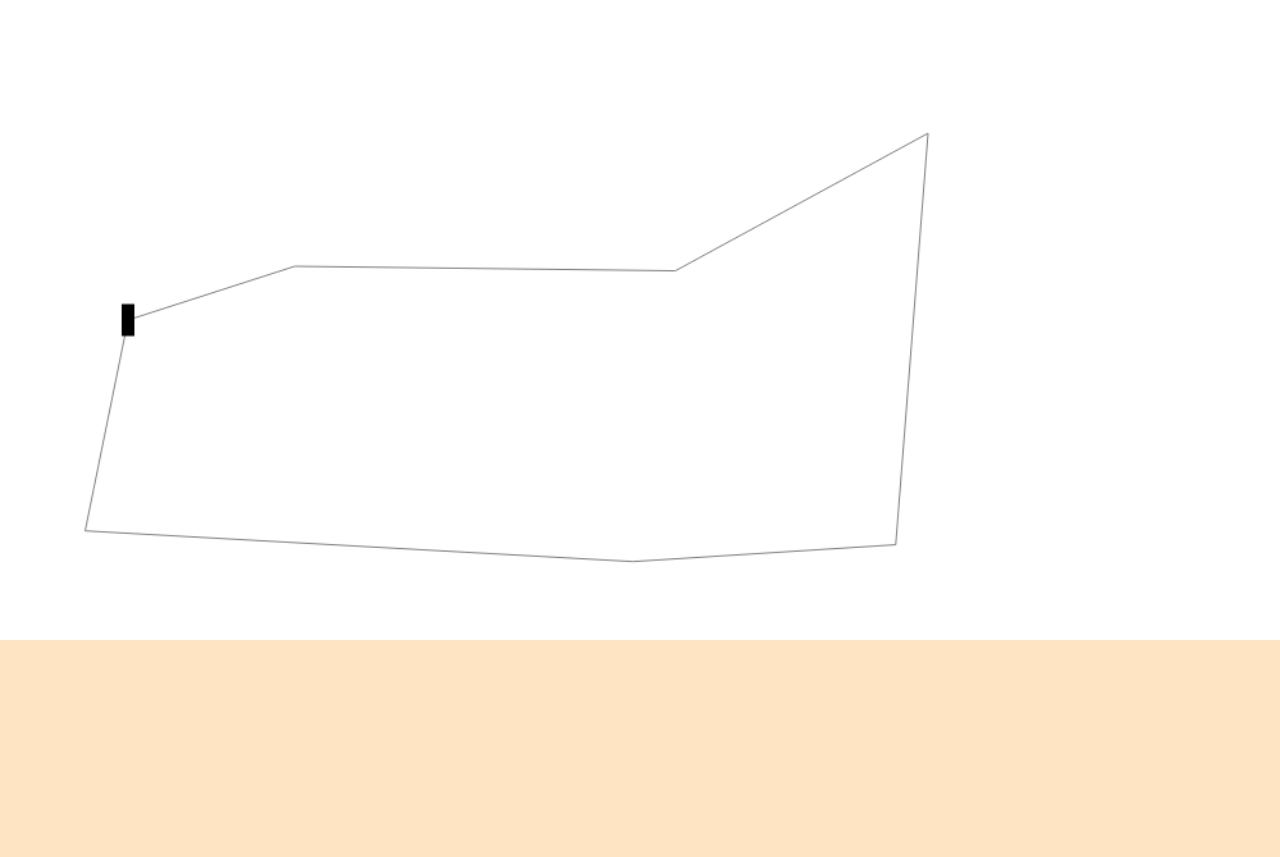
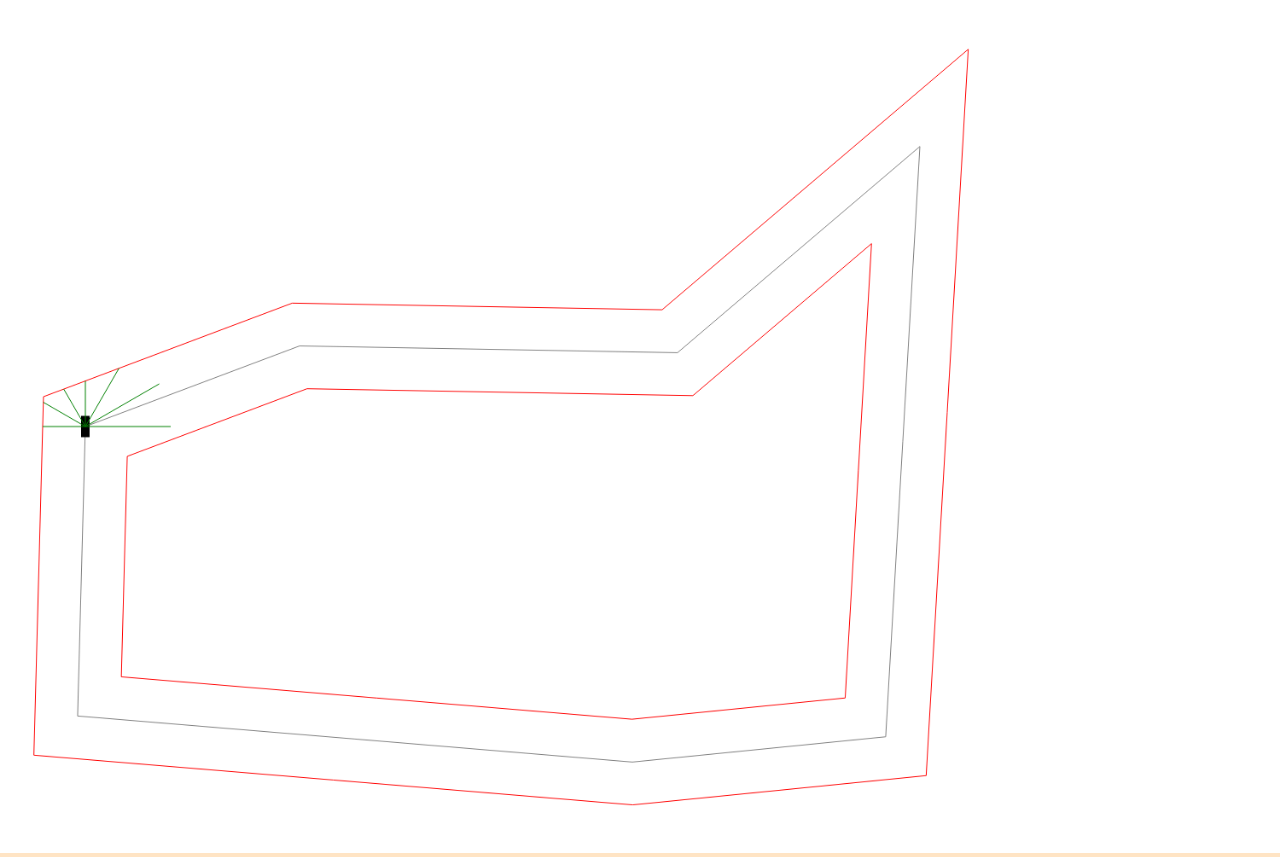
Before and after one commit to Eskarino/JSCar, a plain HTML site: page index.html in a window 1280 px wide. Before the commit the page ends 800 px from the top, so only its background shows below. Drawn offline with Linux system fonts and the light colour scheme.

Commit message:
Road generator completed

```diff
--- a/car.js
+++ b/car.js
@@ -15,7 +15,7 @@ class Car{
         this.max_speed = 4
 
         this.drift_momentum = 0;
-        this.drift_friction = 0.95;
+        this.drift_friction = 0.90;
         this.drift_speed = 3;
 
         this.controls = new Controls();
--- a/index.html
+++ b/index.html
@@ -11,6 +11,7 @@
             <script src="utils.js"></script>
             <script src="road.js"></script>
             <script src="car.js"></script>
+            <script src="sensors.js"></script>
             <script src="controls.js"></script>
             <script src="main.js"></script>
         </div>
--- a/main.js
+++ b/main.js
@@ -1,21 +1,24 @@
 const canvas = document.getElementById("theCanvas");
-canvas.height = 500;
-canvas.width = 1000;
+canvas.height = 1000;
+canvas.width = 1500;
 const ctx = canvas.getContext('2d');
 
 const points = 7;
 
 const road = new Road(ctx, points, canvas.height, canvas.width);
 const car = new Car(ctx, road.starting_x, road.starting_y);
+const sensors = new Sensors(ctx, car, road)
 
 loop();
 
 function loop() {
-
-    car.update();
-
     ctx.clearRect(0,0,canvas.width,canvas.height);
     road.draw();
     car.draw();
+    sensors.draw();
+
+    car.update();
+    sensors.update();
+
     requestAnimationFrame(loop);
 }
--- a/road.js
+++ b/road.js
@@ -10,12 +10,16 @@ class Road{
         this.points = [[this.starting_x, this.starting_y]];
         this.segments = []
 
+        this.ext_border = []
+        this.int_border = []
+
         this.road_width = 50;
         this.#create_road();
     }
 
     #create_road() {
         this.#define_segments();
+        this.#create_borders();
     }
 
     #define_segments() {
@@ -46,11 +50,53 @@ class Road{
         this.segments.push([this.points[this.points.length-1],this.points[0]]);
     }
 
+    #create_borders(){
+        for(let i = 0; i<this.segments.length; i++){
+            let new_seg = move_segment(this.segments[i], Math.PI/2, this.road_width, 10);
+            this.int_border.push(new_seg)
+            new_seg = move_segment(this.segments[i], -Math.PI/2, this.road_width, 10);
+            this.ext_border.push(new_seg)
+        }
+        this.#refine_borders()
+    }
+
+    #refine_borders(){
+        let new_ext_points = [];
+        let new_int_points = [];
+        let new_ext_segments = [];
+        let new_int_segments = [];
+
+        for(let i = 0; i < this.segments.length; i++){
+            let new_point = getIntersection(
+                this.ext_border[i], this.ext_border[(i+1)%this.segments.length]);
+                new_ext_points.push([new_point.x, new_point.y]);
+
+            new_point = getIntersection(
+                this.int_border[i], this.int_border[(i+1)%this.segments.length]);
+                new_int_points.push([new_point.x, new_point.y]);
+
+            if(i>0){
+                new_ext_segments.push([new_ext_points[i-1], new_ext_points[i]]);
+                new_int_segments.push([new_int_points[i-1], new_int_points[i]]);
+            }
+        }
+        new_ext_segments.unshift([new_ext_points[new_ext_points.length-1], new_ext_points[0]]);
+        new_int_segments.unshift([new_int_points[new_int_points.length-1], new_int_points[0]]);
+
+        this.ext_border = new_ext_segments;
+        this.int_border = new_int_segments;
+
+        this.borders = this.ext_border.concat(this.int_border);
+    }
+
     draw() {
         for (let i = 0; i < this.points.length; i++) {
             let point1 = this.points[i];
             let point2 = this.points[(i+1)%this.points.length];
             draw_line(this.ctx, point1[0], point1[1], point2[0], point2[1]);
         }
+        for (let i = 0; i < this.borders.length; i++){
+            draw_segment(this.ctx, this.borders[i], 5, "red");
+        }
     }
 }
--- /dev/null
+++ b/sensors.js
@@ -0,0 +1,66 @@
+class Sensors{
+    constructor(ctx, car, road){
+        this.ctx = ctx;
+        this.car = car;
+        this.road = road;
+        this.nb_rays = 7;
+        this.ray_lenght = 100;
+        this.angle = Math.PI;
+
+        this.rays = [];
+        this.#build_rays();
+        this.visible_rays = this.rays;
+    }
+
+    update(){
+        this.#build_rays();
+        this.visible_rays = this.rays;
+        for(let i = 0; i<this.rays.length; i++){
+            let touche = this.#get_reading(this.rays[i], this.road.borders);
+            if(touche){
+                this.visible_rays[i] = [this.rays[i][0], [touche.x, touche.y]];
+            }
+        }
+    }
+
+    #get_reading(ray, segments){
+        let touches = [];
+        for(let i = 0; i<segments.length; i++){
+            const touch = getIntersection(ray,segments[i]);
+            if(touch){
+                touches.push(touch);
+            }
+        }
+        if(touches.length==0){
+            return null;
+        }else{
+            const offset = touches.map(e=>e.offset);
+            const minOffset = Math.min(...offset);
+            return touches.find(e=>e.offset==minOffset);
+        }
+    }
+
+    #build_rays(){
+        this.rays = [];
+        for(let i = 0; i<this.nb_rays; i++){
+            const ray_angle = lerp(
+                this.angle/2, -this.angle/2, i/(this.nb_rays - 1)
+                )+this.car.angle;
+            const origin_x = this.car.x;
+            const origin_y = this.car.y;
+            const end_x = this.car.x - Math.sin(ray_angle)*this.ray_lenght;
+            const end_y = this.car.y - Math.cos(ray_angle)*this.ray_lenght;
+            this.rays.push([[origin_x, origin_y],[end_x, end_y]]);
+        }
+    }
+
+    draw(){
+        for(let i = 0; i<this.visible_rays.length; i++){
+            let x1 = this.visible_rays[i][0][0];
+            let y1 = this.visible_rays[i][0][1];
+            let x2 = this.visible_rays[i][1][0];
+            let y2 = this.visible_rays[i][1][1];
+            draw_line(this.ctx, x1, y1, x2, y2, 2, 'green')
+        }
+    }
+}
--- a/utils.js
+++ b/utils.js
@@ -1,3 +1,11 @@
+function draw_segment(ctx, segment, line_width = 5, line_color = "gray") {
+    x1 = segment[0][0];
+    y1 = segment[0][1];
+    x2 = segment[1][0];
+    y2 = segment[1][1];
+    draw_line(ctx, x1, y1, x2, y2, line_width, line_color)
+}
+
 function draw_line(ctx, x1, y1, x2, y2, line_width = 5, line_color = "gray") {
     ctx.line_width = line_width;
     ctx.strokeStyle = line_color;
@@ -7,3 +15,80 @@ function draw_line(ctx, x1, y1, x2, y2, line_width = 5, line_color = "gray") {
     ctx.lineTo(x2, y2);
     ctx.stroke();
 }
+
+function lerp(a, b, t){
+    return a+(b-a)*t
+}
+
+function getIntersection(ray, segment){
+    x1_ray = ray[0][0];
+    y1_ray = ray[0][1];
+    x2_ray = ray[1][0];
+    y2_ray = ray[1][1];
+
+    x1_seg = segment[0][0];
+    y1_seg = segment[0][1];
+    x2_seg = segment[1][0];
+    y2_seg = segment[1][1];
+
+    const tTop = (x2_seg-x1_seg)*(y1_ray-y1_seg)-(y2_seg-y1_seg)*(x1_ray-x1_seg);
+    const uTop = (x1_ray-x2_ray)*(y1_seg-y1_ray)-(y1_ray-y2_ray)*(x1_seg-x1_ray);
+    const bottom = (y2_seg-y1_seg)*(x2_ray-x1_ray)-(x2_seg-x1_seg)*(y2_ray-y1_ray);
+
+    if(bottom!=0){
+        const t = tTop/bottom;
+        const u = uTop/bottom;
+        if(t>=0 && u>=0 && t<=1 && u<=1){
+            return {
+                x:lerp(x1_ray, x2_ray, t),
+                y:lerp(y1_ray, y2_ray, t),
+                offset: t,
+            }
+        }
+    }
+    return null;
+}
+
+function move_segment(segment, direction, distance, size_modification = 1){
+    let x1 = segment[0][0];
+    let y1 = segment[0][1];
+    let x2 = segment[1][0];
+    let y2 = segment[1][1];
+    let angle = Math.atan((y2-y1)/(x2-x1));
+    let size = Math.sqrt((x1-x2)^2-(y1-y2)^2);
+    if((x2-x1)<0){
+        angle += Math.PI;
+    }
+
+    angle += direction
+    x1 += distance*Math.cos(angle);
+    y1 += distance*Math.sin(angle);
+    x2 += distance*Math.cos(angle);
+    y2 += distance*Math.sin(angle);
+    let new_segment = [[x1, y1], [x2, y2]];
+    new_segment = extend_segment(new_segment, size_modification);
+    return new_segment;
+}
+
+function calculate_middle(segment){
+    let x1 = segment[0][0];
+    let y1 = segment[0][1];
+    let x2 = segment[1][0];
+    let y2 = segment[1][1];
+    return [(x2+x1)/2, (y2+y1)/2]
+}
+
+function extend_segment(segment, size_modification){
+    let x1 = segment[0][0];
+    let y1 = segment[0][1];
+    let x2 = segment[1][0];
+    let y2 = segment[1][1];
+    let middle = calculate_middle(segment);
+
+    let new_x1 = middle[0] + (middle[0]-x1) * size_modification;
+    let new_y1 = middle[1] + (middle[1]-y1) * size_modification;
+    let new_x2 = middle[0] + (middle[0]-x2) * size_modification;
+    let new_y2 = middle[1] + (middle[1]-y2) * size_modification;
+    let new_segment = [[new_x1, new_y1], [new_x2, new_y2]];
+    return new_segment;
+}
```
